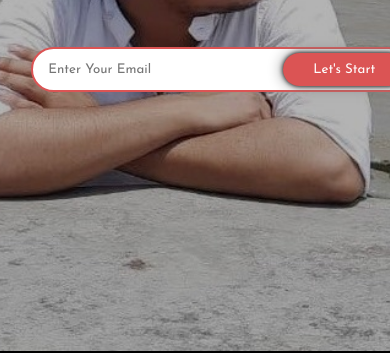
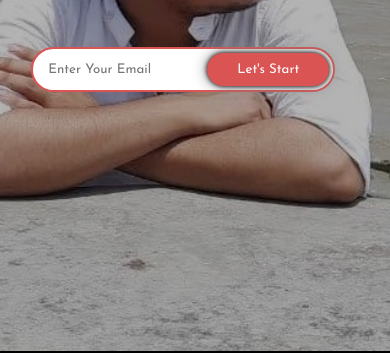
Before and after one commit to Hasnain14/personal-website, a plain HTML site: page index.html in a window 390 px wide. Shown: the part 493-846 px from the top of the page. Drawn offline with Linux system fonts and the light colour scheme.

```diff
--- a/style.css
+++ b/style.css
@@ -333,6 +333,9 @@ footer p{
     .hamburger{
         display: block;
     }
+    .newslatter form{
+        max-width: 80%;
+    }
     .aboutMain{
         width: 100%;
         display: flex;
```
